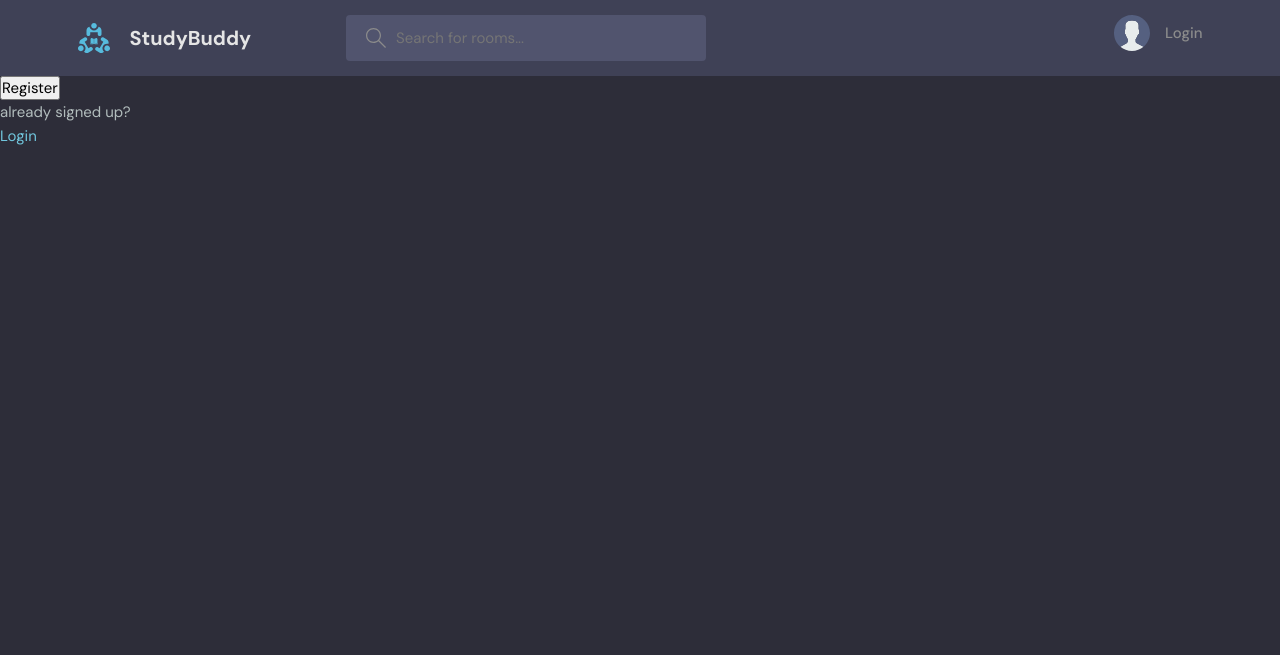
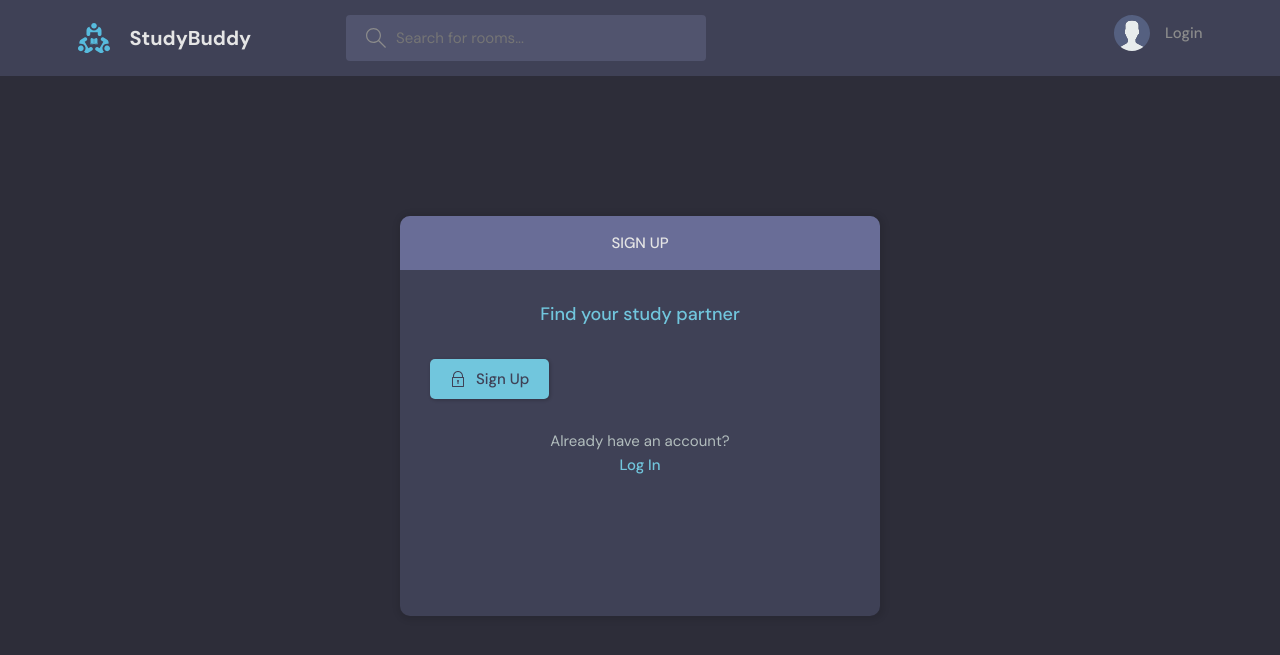
Before and after one commit to lostvpe0507/Django-Discord-Clone-, a Django app: template demo_project/base/templates/base/login_register.html in a window 1280 px wide. Shown: the top 655 px of the page. Run offline with Django 3.2, Linux system fonts and the light colour scheme; the template is opened without the code that fills it, so the values that code supplies are empty.

Commit message:
add update-theme-forms

```diff
--- a/demo_project/base/templates/base/login_register.html
+++ b/demo_project/base/templates/base/login_register.html
@@ -1,34 +1,110 @@
 {% extends 'main.html' %}
 
 {% block content %}
-{% if page == 'login' %}
-<div>
-    <form method="POST" action="">
-        {% csrf_token %}
+    <main class="auth layout">
+      {% if page == 'login' %}
+      <div class="container">
+        <div class="layout__box">
+          <div class="layout__boxHeader">
+            <div class="layout__boxTitle">
+              <h3>Login</h3>
+            </div>
+          </div>
+          <div class="layout__body">
+            <h2 class="auth__tagline">Find your study partner</h2>
 
-        <label for="">Username:</label>
-        <input type="text" name="username" value="" placeholder="Enter Username">
+            <form class="form" method="POST" action="#">
+              {% csrf_token %}
+              <div class="form__group form__group">
+                <label for="user_name">Username</label>
+                <input id="username" name="username" type="text" placeholder="e.g. dennis_ivy" />
+              </div>
+              <div class="form__group">
+                <label for="password">Password</label>
+                <input id="password" name="password"
+                  type="password"
+                  placeholder="&bull;&bull;&bull;&bull;&bull;&bull;&bull;&bull;"
+                />
+              </div>
 
-        <label for="">Password</label>
-        <input type="password" name="password" value="" placeholder="Enter Password">
+              <button class="btn btn--main" type="submit">
+                <svg
+                  version="1.1"
+                  xmlns="http://www.w3.org/2000/svg"
+                  width="32"
+                  height="32"
+                  viewBox="0 0 32 32"
+                >
+                  <title>lock</title>
+                  <path
+                    d="M27 12h-1v-2c0-5.514-4.486-10-10-10s-10 4.486-10 10v2h-1c-0.553 0-1 0.447-1 1v18c0 0.553 0.447 1 1 1h22c0.553 0 1-0.447 1-1v-18c0-0.553-0.447-1-1-1zM8 10c0-4.411 3.589-8 8-8s8 3.589 8 8v2h-16v-2zM26 30h-20v-16h20v16z"
+                  ></path>
+                  <path
+                    d="M15 21.694v4.306h2v-4.306c0.587-0.348 1-0.961 1-1.694 0-1.105-0.895-2-2-2s-2 0.895-2 2c0 0.732 0.413 1.345 1 1.694z"
+                  ></path>
+                </svg>
 
-        <input type="submit" value="Login">
-    </form>
+                Login
+              </button>
+            </form>
 
-    <p> haven't signed up yet?</p>
-    <a href="{% url 'register' %}">Signup</a>
-</div>
-{% else %}
-<div>
-    <form method="POST" action="">
-        {% csrf_token %}
-        {{ form.as_p}}
-        <input type="submit" value="Register">
-    </form>
+            <div class="auth__action">
+              <p>Haven't signed up yet?</p>
+              <a href="{% url 'register' %}" class="btn btn--link">Sign Up</a>
+            </div>
+          </div>
+        </div>
+      </div>
 
-    <p> already signed up?</p>
-    <a href="{% url 'login' %}">Login</a>
-</div>
+      {% else %}
+      <div class="container">
+        <div class="layout__box">
+          <div class="layout__boxHeader">
+            <div class="layout__boxTitle">
+              <h3>Sign up</h3>
+            </div>
+          </div>
+          <div class="layout__body">
+            <h2 class="auth__tagline">Find your study partner</h2>
 
-{% endif %}
-{% endblock %}
+            <form class="form" method="POST" action="#">
+              {% csrf_token %}
+
+              {% for field in form %}
+              <div class="form__group">
+                <label for="{{field.label}}">{{field.label}}</label>
+                {{field}}
+              </div>
+              {% endfor %}
+
+              <button class="btn btn--main" type="submit">
+                <svg
+                  version="1.1"
+                  xmlns="http://www.w3.org/2000/svg"
+                  width="32"
+                  height="32"
+                  viewBox="0 0 32 32"
+                >
+                  <title>lock</title>
+                  <path
+                    d="M27 12h-1v-2c0-5.514-4.486-10-10-10s-10 4.486-10 10v2h-1c-0.553 0-1 0.447-1 1v18c0 0.553 0.447 1 1 1h22c0.553 0 1-0.447 1-1v-18c0-0.553-0.447-1-1-1zM8 10c0-4.411 3.589-8 8-8s8 3.589 8 8v2h-16v-2zM26 30h-20v-16h20v16z"
+                  ></path>
+                  <path
+                    d="M15 21.694v4.306h2v-4.306c0.587-0.348 1-0.961 1-1.694 0-1.105-0.895-2-2-2s-2 0.895-2 2c0 0.732 0.413 1.345 1 1.694z"
+                  ></path>
+                </svg>
+
+                Sign Up
+              </button>
+            </form>
+
+            <div class="auth__action">
+              <p>Already have an account?</p>
+              <a href="{% url 'login' %}" class="btn btn--link">Log In</a>
+            </div>
+          </div>
+        </div>
+      </div>
+      {% endif %}
+    </main>
+{% endblock content %}
--- a/demo_project/base/templates/base/room.html
+++ b/demo_project/base/templates/base/room.html
@@ -123,7 +123,7 @@
 
     <!--   Start -->
     <div class="participants">
-      <h3 class="participants__top">Participants <span>(5.3k Joined)</span></h3>
+      <h3 class="participants__top">Participants <span>({{participants.count}} Joined)</span></h3>
       <div class="participants__list scroll">
         {% for user in participants%}
         <a href="{% url 'user-profile' user.id %}" class="participant">
--- a/demo_project/templates/navbar.html
+++ b/demo_project/templates/navbar.html
@@ -24,11 +24,11 @@
 
         {% if request.user.is_authenticated %}
         <div class="header__user">
-          <a href="profile.html">
+          <a href="{% url 'user-profile' request.user.id%}">
             <div class="avatar avatar--medium active">
               <img src="https://randomuser.me/api/portraits/men/37.jpg" />
             </div>
-            <p>{{request.user.username}} <span>@{{request.user.username}}</span></p>
+            <p>{{request.user.first_name}} <span>@{{request.user.username}}</span></p>
           </a>
           <button class="dropdown-button">
             <svg version="1.1" xmlns="http://www.w3.org/2000/svg" width="32" height="32" viewBox="0 0 32 32">
```
Also changed, not shown: demo_project/base/templates/base/delete.html (+32 -8 lines), demo_project/base/templates/base/delete_old.html (added, +13 -0 lines), demo_project/base/templates/base/login_register_old.html (added, +34 -0 lines), demo_project/db.sqlite3.
